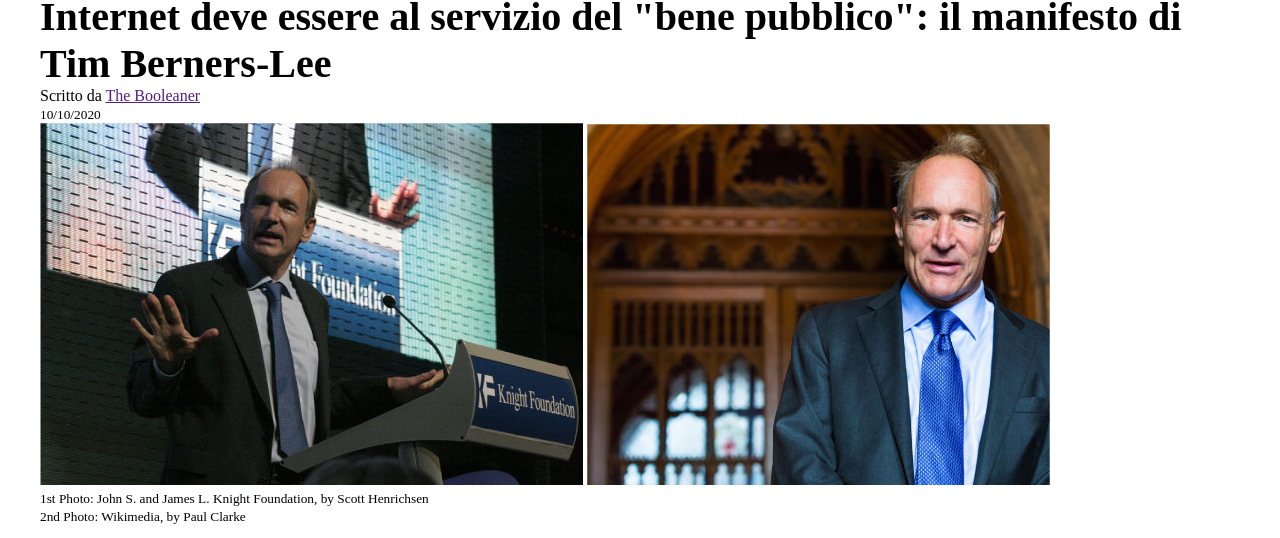
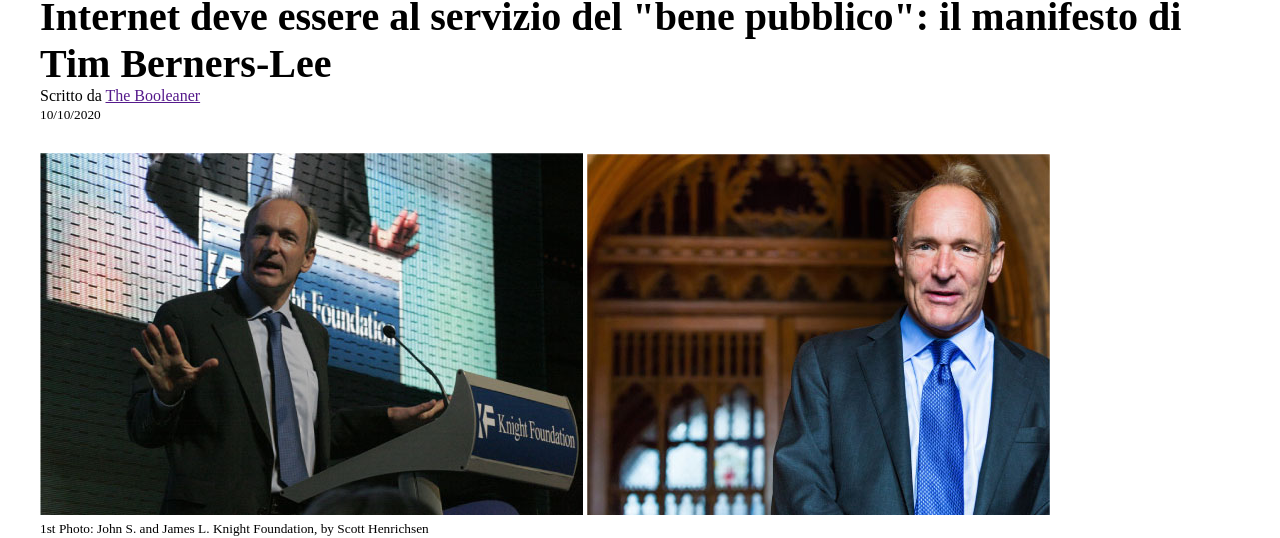
Before and after one commit to gianlucapinna99/html-css-booleaner, a plain HTML site: page index.html in a window 1280 px wide. Shown: the part 205-743 px from the top of the page. Drawn offline with Linux system fonts and the light colour scheme.

Commit message:
Images div

```diff
--- a/CSS/style.css
+++ b/CSS/style.css
@@ -48,6 +48,10 @@ table {
     background-size: 100%;
     background-repeat: no-repeat;
 }
+
+.images{
+    margin-top: 30px;
+}
 .div-footer2{
     height: 208px;
     width: 312px;
--- a/index.html
+++ b/index.html
@@ -21,8 +21,11 @@
             <h1 class="title">Internet deve essere al servizio del "bene pubblico": il manifesto di Tim Berners-Lee</h1>
             <div>Scritto da <a href="">The Booleaner</a></div>
             <div><small>10/10/2020</small></div>
-            <img src="img/tim-1.jpg" alt="Tim Berners-Lee">
-            <img src="img/tim-2.jpg" alt="Tim Berners-Lee">
+            <div class="images">
+                <img src="img/tim-1.jpg" alt="Tim Berners-Lee">
+                <img src="img/tim-2.jpg" alt="Tim Berners-Lee">
+            </div>
+
             <div>
                 <small>1st Photo: John S. and James L. Knight Foundation, by Scott Henrichsen <br>
                 2nd Photo: Wikimedia, by Paul Clarke</small>
```
